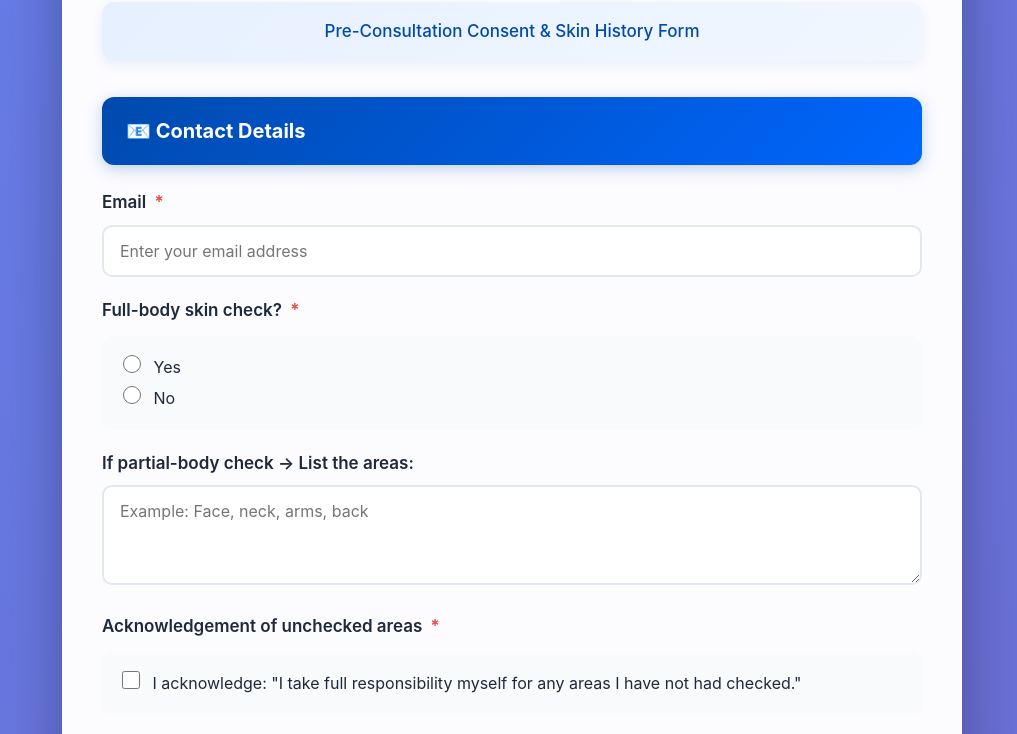
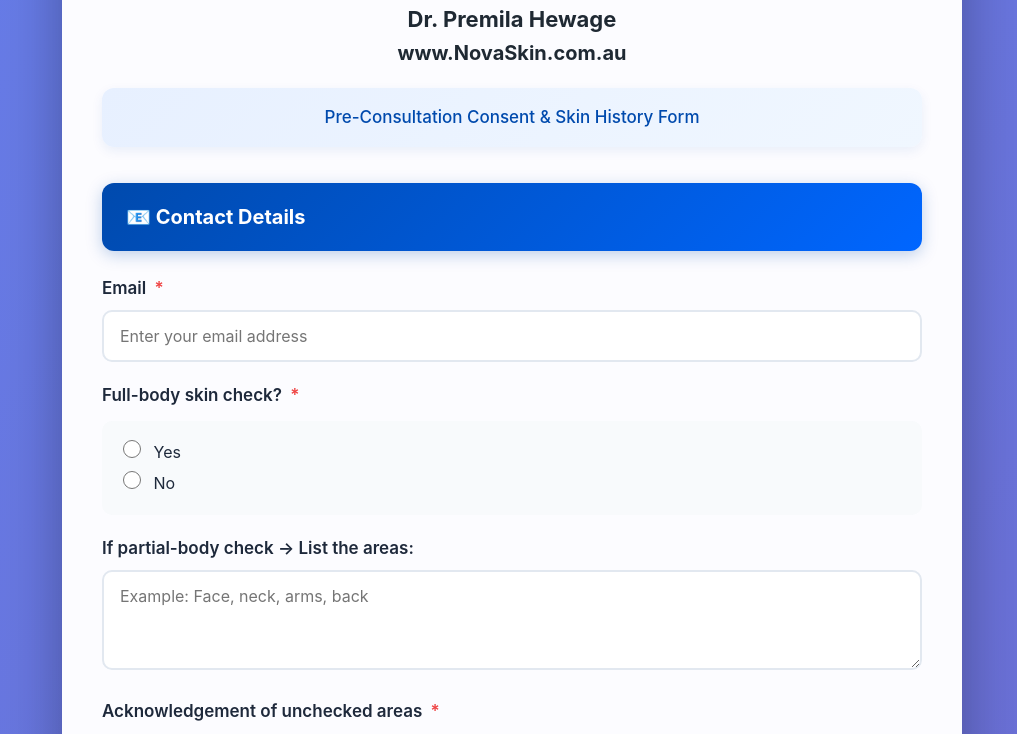
Before and after one commit to desilvafamily25-cmyk/skin-cancer-check-form, a plain HTML site: page index.html in a window 1280 px wide. Shown: the part 250-984 px from the top of the page, without its empty margins (128-1145 px from the left). Drawn offline with Linux system fonts and the light colour scheme.

Commit message:
Update index.html

```diff
--- a/index.html
+++ b/index.html
@@ -336,6 +336,12 @@
 </div>
 
 <h1>🩺 Comprehensive Skin Cancer Check</h1>
+
+<h2 style="text-align:center; font-size:22px; margin-top:0;">
+  Dr. Premila Hewage<br>
+  <span style="font-size:20px; display:block;">www.NovaSkin.com.au</span>
+</h2>
+
 <div class="note">Pre-Consultation Consent & Skin History Form</div>
 
 <form name="skin-cancer-check" method="POST" data-netlify="true" netlify>
```
